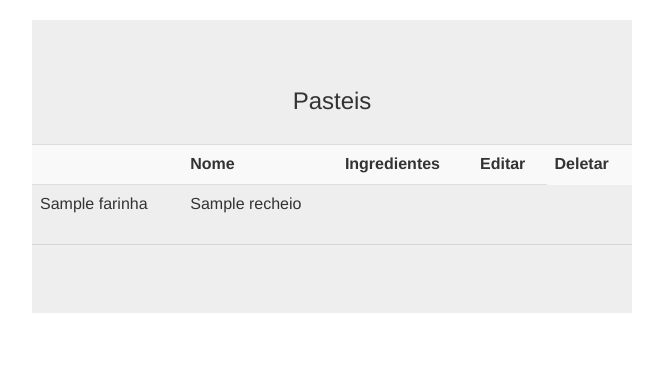
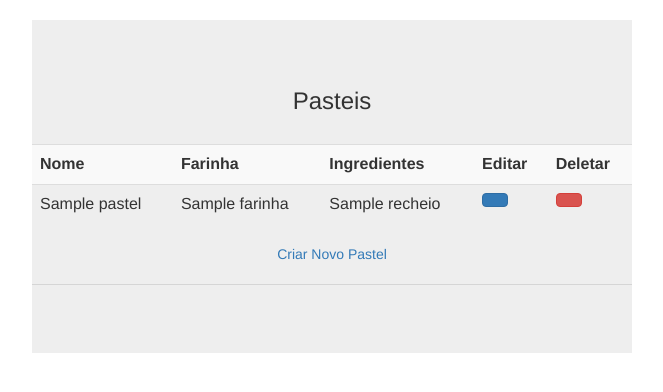
Before and after one commit to augustomontc/cefet-web-django-livre, a Django app: template templates/listar_pasteis.html in a window 1280 px wide. Shown: the top 392 px of the page, without its empty margins (308-971 px from the left). Run offline with Django 3.2, Linux system fonts and the light colour scheme; the template is opened without the code that fills it: most values are stand-ins (such as "Sample title", 1, 10 or a date in 2020); some libraries are stand-ins or nearby versions.

Commit message:
Crud Criar Pastel

```diff
--- a/app/forms.py
+++ b/app/forms.py
@@ -3,8 +3,10 @@ from .models import Pastel, Recheio
 from django.forms import ModelForm
 
 class PastelForm(forms.ModelForm):
+	nome = forms.CharField(max_length=100)
 	farinha = forms.CharField(max_length=100)
-	recheio = forms.ModelChoiceField(queryset=Recheio.objects.all().order_by('nome'), empty_label="Escolha...")
+	recheio = forms.CharField(max_length=100)
+	#recheio = forms.ModelChoiceField(queryset=Recheio.objects.all().order_by('nome'), empty_label="Escolha...")
 
 	class Meta:
 		model = Pastel
--- a/app/models.py
+++ b/app/models.py
@@ -4,11 +4,13 @@ from django.forms import ModelForm
 
 # Create your models here.
 class Pastel(models.Model):
+	nome = models.CharField(max_length=45, default='Pastelao')
 	farinha = models.CharField(max_length=45)
-	recheio = models.ManyToManyField('Recheio')
+	recheio = models.CharField(max_length=45, default='Carne')
+	#recheio = models.ManyToManyField('Recheio')
 
 	def __str__(self):
-		return u'{0} com {1}'.format(self.farinha,self.recheio)
+		return u'{0} de {1} com {2}'.format(self.nome,self.farinha,self.recheio)
 
 class Recheio(models.Model):
 	nome = models.CharField(max_length=45)
--- a/templates/listar_pasteis.html
+++ b/templates/listar_pasteis.html
@@ -2,7 +2,7 @@
 
 <head>
     <meta charset="UTF-8">
-        <title>Lista Telefonica</title>
+    <title>Pastelaria</title>
     <link rel="stylesheet" href="https://maxcdn.bootstrapcdn.com/bootstrap/3.3.7/css/bootstrap.min.css">
     <script src="https://ajax.googleapis.com/ajax/libs/jquery/3.3.1/jquery.min.js"></script>
     <style>
@@ -46,21 +46,24 @@
         <h3>Pasteis</h3>
         <table class="table table-striped">
             <tr>
-                    <th></th>
                 <th>Nome</th>
+                <th>Farinha</th>
                 <th>Ingredientes</th>
                 <th>Editar</th>
                 <th>Deletar</th>
+
             </tr>
+            {% for pastel in object_list %}
             <tr>
-                    {% for pastel in object_list %}
+                <td>{{ pastel.nome }}</td>
                 <td>{{ pastel.farinha }}</td>
                 <td>{{ pastel.recheio }}</td>
-                    <td><a href="{% url " editar_pastel" pastel.id %}"></a></td>
-                    <td><a href="{% url " deletar_pastel" pastel.id %}"></a></td>
+                <td><a href="{% url 'editar_pastel' pastel.id %}"><button class="btn btn-primary"></button></a></td>
+                <td><a href="{% url 'deletar_pastel' pastel.id %}"><button class="btn btn-danger"></button></a></td>
+            </tr>
             {% endfor %}
-                </tr>
         </table>
+        <a href="/pastel/novo">Criar Novo Pastel</a>
         <hr />
     </div>
 </body>
--- a/tp2/urls.py
+++ b/tp2/urls.py
@@ -22,7 +22,7 @@ from django.conf.urls import url
 from app import views
 
 urlpatterns = [
-    path('pastel', views.ListarPasteis.as_view(), name='listar_pasteis'),
+    path('', views.ListarPasteis.as_view(), name='listar_pasteis'),
     path('pastel/novo', views.InserirPastel.as_view(), name='criar_pastel'),
     path('pastel/editar/<int:pk>', views.AtualizarPastel.as_view(), name='editar_pastel'),
     path('pastel/deletar/<int:pk>', views.RemoverPastel.as_view(), name='deletar_pastel'),
```
Also changed, not shown: app/views.py (+10 -10 lines), app/migrations/0002_auto_20181206_0625.py (added), db.sqlite3. Lines whose indentation alone changed are shown as unchanged.
